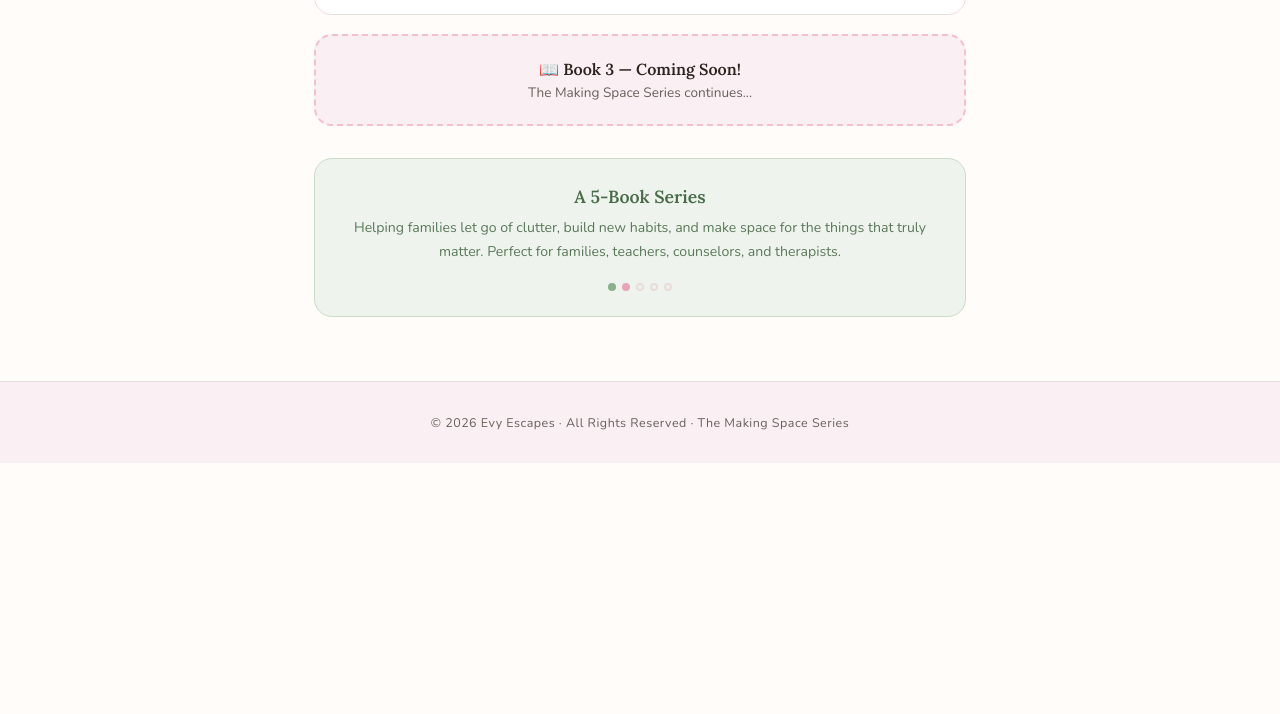
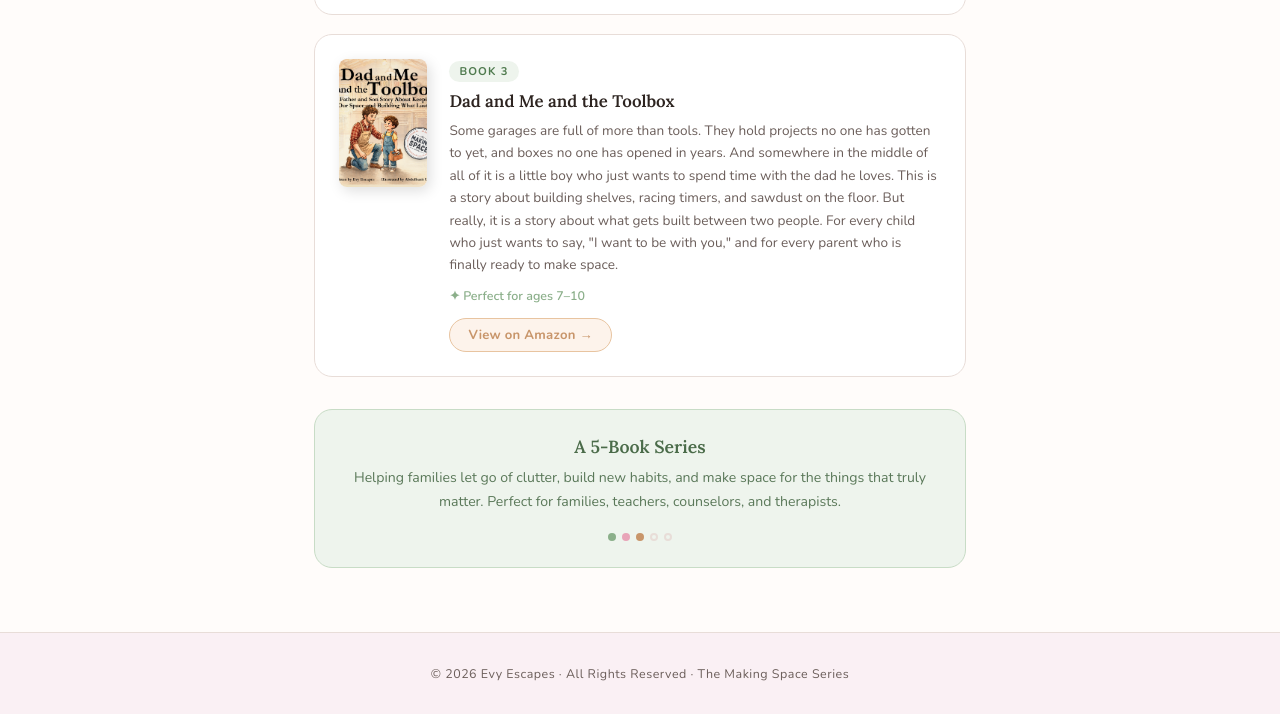
Before and after one commit to evyescapes/evy-escapes, a plain HTML site: page index.html in a window 1280 px wide. Shown: the part 1105-1819 px from the top of the page. Before the commit the page ends 1568 px from the top, so only its background shows below. Drawn offline with nearby package versions, Linux system fonts and the light colour scheme.

Commit message:
Publish Book 3 — Dad and Me and the Toolbox with Amazon link

```diff
--- a/index.html
+++ b/index.html
@@ -34,6 +34,7 @@
   .book-badge { display: inline-block; font-size: 0.7rem; font-weight: 700; text-transform: uppercase; letter-spacing: 0.1em; padding: 3px 10px; border-radius: 50px; margin-bottom: 8px; }
   .badge-1 { background: var(--pink-lt); color: #A0607A; }
   .badge-2 { background: var(--amber-lt); color: #8A5830; }
+  .badge-3 { background: var(--green-lt); color: #4F7A4E; }
   .book-title { font-family: 'Lora', serif; font-size: 1.05rem; font-weight: 600; color: var(--text); line-height: 1.4; margin-bottom: 6px; }
   .book-desc { font-size: 0.85rem; color: var(--muted); line-height: 1.65; margin-bottom: 10px; }
   .book-age { font-size: 0.78rem; color: var(--green); font-weight: 600; margin-bottom: 14px; }
@@ -49,6 +50,7 @@
   .dot { width: 8px; height: 8px; border-radius: 50%; }
   .dot-filled { background: var(--green); }
   .dot-filled-2 { background: var(--pink); }
+  .dot-filled-3 { background: var(--amber); }
   .dot-empty { background: transparent; border: 2px solid var(--border); }
   footer { text-align: center; padding: 2rem 1.5rem; font-size: 0.78rem; color: var(--muted); border-top: 1px solid var(--border); background: var(--pink-lt); letter-spacing: 0.04em; }
   @keyframes fadeUp { from { opacity: 0; transform: translateY(18px); } to { opacity: 1; transform: translateY(0); } }
@@ -86,9 +88,15 @@
       <a class="amazon-btn" href="https://a.co/d/07m7enOZ" target="_blank">View on Amazon →</a>
     </div>
   </div>
-  <div class="coming-soon">
-    <div class="coming-soon-title">📖 Book 3 — Coming Soon!</div>
-    <p>The Making Space Series continues...</p>
+  <div class="book-card">
+    <img class="book-cover" src="book3-toolbox-cover.jpg" alt="Dad and Me and the Toolbox cover" />
+    <div class="book-meta">
+      <span class="book-badge badge-3">Book 3</span>
+      <div class="book-title">Dad and Me and the Toolbox</div>
+      <p class="book-desc">Some garages are full of more than tools. They hold projects no one has gotten to yet, and boxes no one has opened in years. And somewhere in the middle of all of it is a little boy who just wants to spend time with the dad he loves. This is a story about building shelves, racing timers, and sawdust on the floor. But really, it is a story about what gets built between two people. For every child who just wants to say, "I want to be with you," and for every parent who is finally ready to make space.</p>
+      <div class="book-age">✦ Perfect for ages 7–10</div>
+      <a class="amazon-btn" href="https://www.amazon.com/gp/product/1972827030" target="_blank">View on Amazon →</a>
+    </div>
   </div>
   <div class="series-banner">
     <div class="series-banner-title">A 5-Book Series</div>
@@ -96,7 +104,7 @@
     <div class="dots">
       <div class="dot dot-filled"></div>
       <div class="dot dot-filled-2"></div>
-      <div class="dot dot-empty"></div>
+      <div class="dot dot-filled-3"></div>
       <div class="dot dot-empty"></div>
       <div class="dot dot-empty"></div>
     </div>
```
